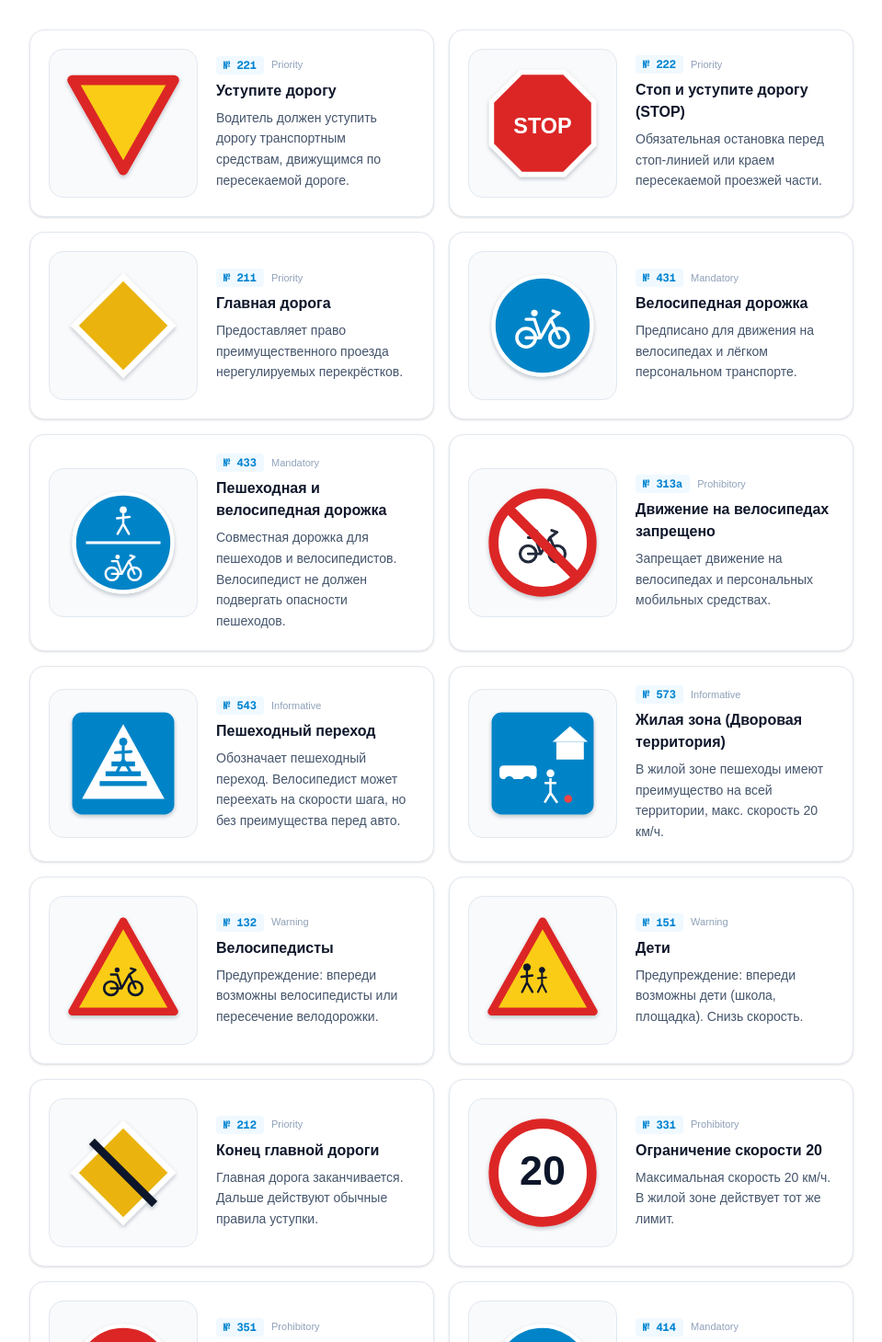
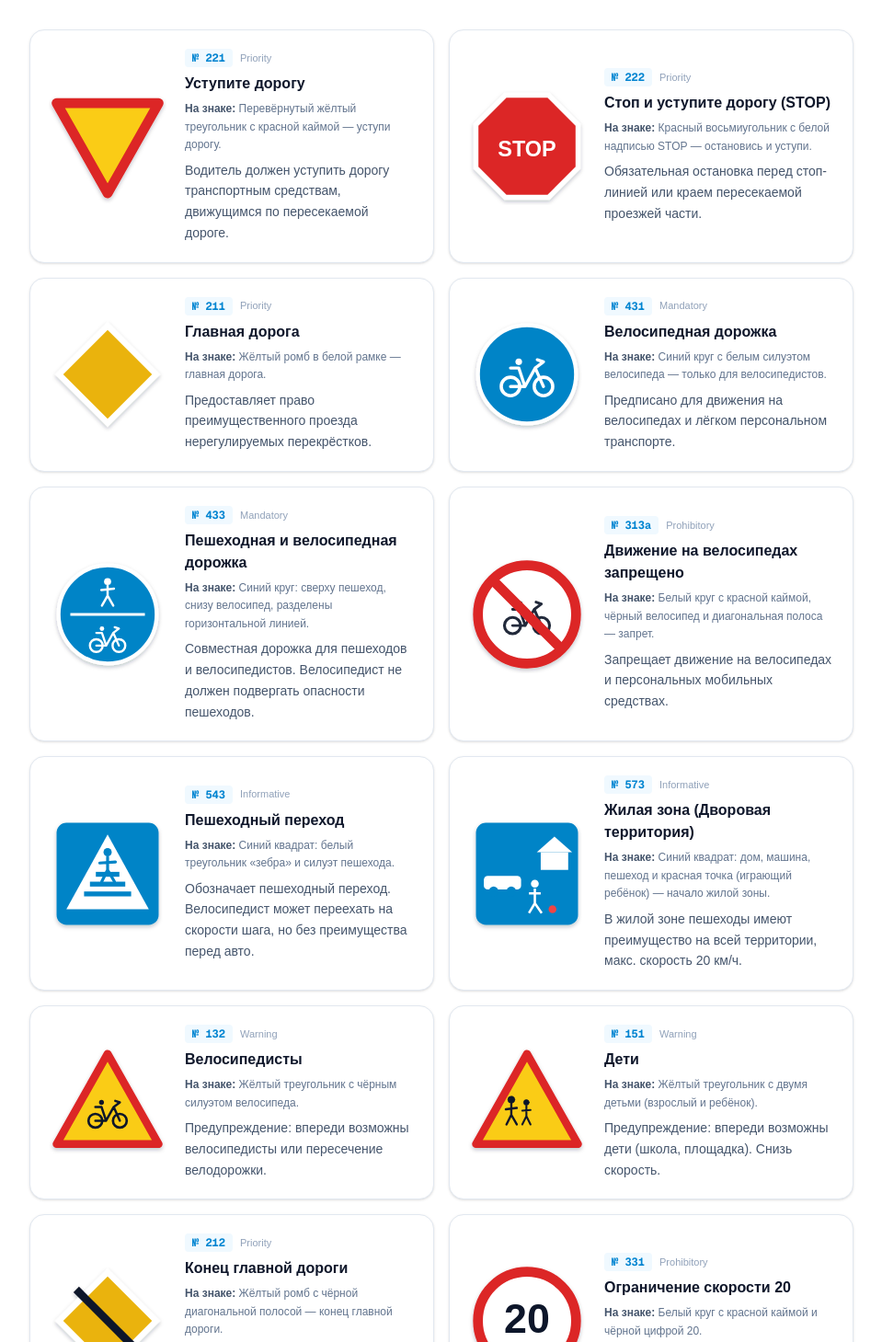
Before and after one commit to MrTolerant/jalgratta-eksam, a Next.js app: page /signs in a window 1280 px wide. Shown: the part 271-1730 px from the top of the page at 92% size, without its empty margins (160-1119 px from the left). Built offline with nearby package versions, Linux system fonts and the light colour scheme.

Commit message:
feat: sign pictogram legend labels (#6)
* feat: add pictogram legend labels next to sign illustrations

* feat: add pictogram legend labels next to sign illustrations

* feat: add pictogram legend labels next to sign illustrations

* feat: add pictogram legend labels next to sign illustrations

```diff
--- a/src/app/signs/page.tsx
+++ b/src/app/signs/page.tsx
@@ -98,6 +98,7 @@ export default function SignsPage() {
                   signCode: sign.code,
                 }}
                 lang={lang}
+                mode="icon"
               />
             </div>
 
@@ -113,6 +114,12 @@ export default function SignsPage() {
               <h3 className="font-bold text-base text-slate-900 dark:text-white">
                 {sign.name[lang]}
               </h3>
+              <p className="text-xs text-slate-500 dark:text-slate-400 leading-relaxed">
+                <span className="font-semibold text-slate-600 dark:text-slate-300">
+                  {lang === 'ru' ? 'На знаке:' : lang === 'et' ? 'Märgil:' : 'On the sign:'}
+                </span>{' '}
+                {sign.legend[lang]}
+              </p>
               <p className="text-xs sm:text-sm text-slate-600 dark:text-slate-400 leading-relaxed">
                 {sign.description[lang]}
               </p>
--- a/src/components/VisualIllustration.tsx
+++ b/src/components/VisualIllustration.tsx
@@ -2,24 +2,60 @@ import React from 'react';
 import { VisualData, Language } from '@/types';
 import { TrafficSignSvg } from '@/components/illustrations/Signs';
 import { SceneIllustration } from '@/components/illustrations/Scenes';
+import { getTrafficSignByCode, signOnSignLabel } from '@/data/trafficSigns';
 
 interface VisualIllustrationProps {
   visual: VisualData;
   lang: Language;
+  /** quiz = sign + pictogram legend; icon = SVG only (signs catalog). */
+  mode?: 'quiz' | 'icon';
 }
 
-export const VisualIllustration: React.FC<VisualIllustrationProps> = ({ visual, lang }) => {
+export const VisualIllustration: React.FC<VisualIllustrationProps> = ({
+  visual,
+  lang,
+  mode = 'quiz',
+}) => {
   if (visual.type === 'none') return null;
 
   if (visual.type === 'sign' || visual.signCode) {
+    const code = visual.signCode || '';
+    const meta = getTrafficSignByCode(code);
+    const name = visual.signName?.[lang] || meta?.name[lang];
+    const legend = meta?.legend[lang];
+
+    if (mode === 'icon') {
+      return (
+        <div className="flex items-center justify-center">
+          <TrafficSignSvg code={code} className="w-28 h-28 sm:w-32 sm:h-32" />
+        </div>
+      );
+    }
+
     return (
-      <div className="flex flex-col items-center justify-center p-4 bg-slate-50 dark:bg-slate-900/60 rounded-2xl border border-slate-200 dark:border-slate-800">
-        <TrafficSignSvg code={visual.signCode || ''} className="w-28 h-28 sm:w-32 sm:h-32" />
-        {visual.signName && (
-          <span className="mt-2 text-xs font-medium text-slate-700 dark:text-slate-300 text-center">
-            {visual.signName[lang]}
-          </span>
-        )}
+      <div className="flex flex-col sm:flex-row items-center sm:items-start gap-4 p-4 bg-slate-50 dark:bg-slate-900/60 rounded-2xl border border-slate-200 dark:border-slate-800">
+        <div className="shrink-0">
+          <TrafficSignSvg code={code} className="w-28 h-28 sm:w-32 sm:h-32" />
+        </div>
+
+        <div className="flex-1 space-y-1.5 text-center sm:text-left min-w-0">
+          {code && (
+            <span className="inline-block font-mono text-[11px] font-bold text-sky-600 dark:text-sky-400 bg-sky-50 dark:bg-sky-950/60 px-2 py-0.5 rounded">
+              № {code}
+            </span>
+          )}
+          {name && (
+            <p className="text-sm font-semibold text-slate-900 dark:text-white leading-snug">{name}</p>
+          )}
+          {legend && (
+            <p className="text-xs sm:text-sm text-slate-600 dark:text-slate-400 leading-relaxed">
+              <span className="font-semibold text-slate-700 dark:text-slate-300">
+                {signOnSignLabel(lang)}:
+              </span>{' '}
+              {legend}
+            </p>
+          )}
+        </div>
       </div>
     );
   }
--- a/src/data/trafficSigns.ts
+++ b/src/data/trafficSigns.ts
@@ -1,4 +1,4 @@
-import { TrafficSign } from '@/types';
+import { Language, TrafficSign } from '@/types';
 
 export const trafficSigns: TrafficSign[] = [
   {
@@ -12,6 +12,11 @@ export const trafficSigns: TrafficSign[] = [
       et: 'Juht peab andma teed lõikuval teel sõitvale juhile, lisateatetahvli olemasolul peateel sõitjale.',
       ru: 'Водитель должен уступить дорогу транспортным средствам, движущимся по пересекаемой дороге.',
       en: 'The driver must give way to vehicles traveling on the intersecting roadway.',
+    },
+    legend: {
+      et: 'Tagurpidi kollane kolmnurk punase äärisega — anna teed.',
+      ru: 'Перевёрнутый жёлтый треугольник с красной каймой — уступи дорогу.',
+      en: 'Inverted yellow triangle with a red border — give way.',
     },
     category: 'priority',
     svgType: 'sign_221_give_way',
@@ -28,6 +33,11 @@ export const trafficSigns: TrafficSign[] = [
       ru: 'Обязательная остановка перед стоп-линией или краем пересекаемой проезжей части.',
       en: 'Mandatory stop before the stop line or edge of the intersection.',
     },
+    legend: {
+      et: 'Punane kaheksanurk valge STOP-kirjaga — peatu ja anna teed.',
+      ru: 'Красный восьмиугольник с белой надписью STOP — остановись и уступи.',
+      en: 'Red octagon with white STOP text — stop and give way.',
+    },
     category: 'priority',
     svgType: 'sign_222_stop',
   },
@@ -42,6 +52,11 @@ export const trafficSigns: TrafficSign[] = [
       et: 'Annab juhile eesõiguse reguleerimata ristmike ületamisel.',
       ru: 'Предоставляет право преимущественного проезда нерегулируемых перекрёстков.',
       en: 'Grants the driver priority at uncontrolled intersections.',
+    },
+    legend: {
+      et: 'Kollane romb valge äärisega — peatee.',
+      ru: 'Жёлтый ромб в белой рамке — главная дорога.',
+      en: 'Yellow diamond in a white frame — priority road.',
     },
     category: 'priority',
     svgType: 'sign_211_priority_road',
@@ -58,6 +73,11 @@ export const trafficSigns: TrafficSign[] = [
       ru: 'Предписано для движения на велосипедах и лёгком персональном транспорте.',
       en: 'Designated path for bicycles and light personal electric vehicles.',
     },
+    legend: {
+      et: 'Sinine ring valge jalgrattapiktogrammiga — ainult ratturitele.',
+      ru: 'Синий круг с белым силуэтом велосипеда — только для велосипедистов.',
+      en: 'Blue circle with a white bicycle symbol — cyclists only.',
+    },
     category: 'mandatory',
     svgType: 'sign_431_bike_path',
   },
@@ -72,6 +92,11 @@ export const trafficSigns: TrafficSign[] = [
       et: 'Ühine tee jalakäijatele ja jalgratturitele. Rattur ei tohi ohustada jalakäijat ja peab hoidma sobivat kiirust.',
       ru: 'Совместная дорожка для пешеходов и велосипедистов. Велосипедист не должен подвергать опасности пешеходов.',
       en: 'Shared path for pedestrians and cyclists. Cyclists must avoid endangering walkers.',
+    },
+    legend: {
+      et: 'Sinine ring: üleval jalakäija, all jalgratas, eraldatud horisontaaljoonega.',
+      ru: 'Синий круг: сверху пешеход, снизу велосипед, разделены горизонтальной линией.',
+      en: 'Blue circle: pedestrian on top, bicycle below, split by a horizontal line.',
     },
     category: 'mandatory',
     svgType: 'sign_433_shared_path',
@@ -88,6 +113,11 @@ export const trafficSigns: TrafficSign[] = [
       ru: 'Запрещает движение на велосипедах и персональных мобильных средствах.',
       en: 'Prohibits cycling and light personal mobility devices.',
     },
+    legend: {
+      et: 'Valge ring punase äärisega, must jalgratas ja diagonaalne kriips — keeld.',
+      ru: 'Белый круг с красной каймой, чёрный велосипед и диагональная полоса — запрет.',
+      en: 'White circle with a red border, black bicycle and a diagonal slash — prohibited.',
+    },
     category: 'prohibitory',
     svgType: 'sign_313a_no_bike',
   },
@@ -102,6 +132,11 @@ export const trafficSigns: TrafficSign[] = [
       et: 'Tähistab ülekäigurada. Jalgrattaga võib ületada, kuid reguleerimata rajal puudub eesõigus autode ees.',
       ru: 'Обозначает пешеходный переход. Велосипедист может переехать на скорости шага, но без преимущества перед авто.',
       en: 'Designates a crosswalk. Cyclists may ride across at walking pace without right-of-way over cars.',
+    },
+    legend: {
+      et: 'Sinine ruut: valge kolmnurk «zebra» ja jalakäija.',
+      ru: 'Синий квадрат: белый треугольник «зебра» и силуэт пешехода.',
+      en: 'Blue square: white zebra triangle and a pedestrian symbol.',
     },
     category: 'informative',
     svgType: 'sign_543_crosswalk',
@@ -118,6 +153,11 @@ export const trafficSigns: TrafficSign[] = [
       ru: 'В жилой зоне пешеходы имеют преимущество на всей территории, макс. скорость 20 км/ч.',
       en: 'In living zones, pedestrians have right of way anywhere and max speed is 20 km/h.',
     },
+    legend: {
+      et: 'Sinine ruut: maja, auto, jalakäija ja punane punkt (laps) — õueala algab.',
+      ru: 'Синий квадрат: дом, машина, пешеход и красная точка (играющий ребёнок) — начало жилой зоны.',
+      en: 'Blue square: house, car, pedestrian and a red dot (child) — living zone starts.',
+    },
     category: 'informative',
     svgType: 'sign_573_living_zone',
   },
@@ -132,6 +172,11 @@ export const trafficSigns: TrafficSign[] = [
       et: 'Hoiatus: ees võib olla jalgrattureid või jalgrattatee lõikumine.',
       ru: 'Предупреждение: впереди возможны велосипедисты или пересечение велодорожки.',
       en: 'Warning: cyclists ahead or a cycle path crossing.',
+    },
+    legend: {
+      et: 'Kollane kolmnurk musta jalgrattapiktogrammiga.',
+      ru: 'Жёлтый треугольник с чёрным силуэтом велосипеда.',
+      en: 'Yellow triangle with a black bicycle symbol.',
     },
     category: 'warning',
     svgType: 'sign_132_cyclists',
@@ -148,6 +193,11 @@ export const trafficSigns: TrafficSign[] = [
       ru: 'Предупреждение: впереди возможны дети (школа, площадка). Снизь скорость.',
       en: 'Warning: children ahead (school, playground). Slow down.',
     },
+    legend: {
+      et: 'Kollane kolmnurk kahe lapse piktogrammiga.',
+      ru: 'Жёлтый треугольник с двумя детьми (взрослый и ребёнок).',
+      en: 'Yellow triangle with two children (adult and child).',
+    },
     category: 'warning',
     svgType: 'sign_151_children',
   },
@@ -162,6 +212,11 @@ export const trafficSigns: TrafficSign[] = [
       et: 'Peatee lõpeb. Edasi kehtivad tavalised teeandmise reeglid.',
       ru: 'Главная дорога заканчивается. Дальше действуют обычные правила уступки.',
       en: 'Priority road ends. Normal give-way rules apply after this sign.',
+    },
+    legend: {
+      et: 'Kollane romb musta diagonaalse triibuga — peatee lõpp.',
+      ru: 'Жёлтый ромб с чёрной диагональной полосой — конец главной дороги.',
+      en: 'Yellow diamond with a black diagonal stripe — end of priority road.',
     },
     category: 'priority',
     svgType: 'sign_212_end_priority',
@@ -178,6 +233,11 @@ export const trafficSigns: TrafficSign[] = [
       ru: 'Максимальная скорость 20 км/ч. В жилой зоне действует тот же лимит.',
       en: 'Maximum speed 20 km/h. The same limit applies in living zones.',
     },
+    legend: {
+      et: 'Valge ring punase äärisega ja must number 20.',
+      ru: 'Белый круг с красной каймой и чёрной цифрой 20.',
+      en: 'White circle with a red border and black number 20.',
+    },
     category: 'prohibitory',
     svgType: 'sign_331_speed_20',
   },
@@ -192,6 +252,11 @@ export const trafficSigns: TrafficSign[] = [
       et: 'Keelab sissesõidu kõikidele sõidukitele, sh jalgratastele, kui pole erandit.',
       ru: 'Запрещает въезд всем ТС, включая велосипеды, если нет исключения.',
       en: 'Forbids entry for all vehicles, including bicycles, unless excepted.',
+    },
+    legend: {
+      et: 'Punane ring valge horisontaaljoonega — sissesõit keelatud.',
+      ru: 'Красный круг с белой горизонтальной полосой — въезд запрещён.',
+      en: 'Red circle with a white horizontal bar — no entry.',
     },
     category: 'prohibitory',
     svgType: 'sign_351_no_entry',
@@ -208,6 +273,11 @@ export const trafficSigns: TrafficSign[] = [
       ru: 'Обязательно объезжать препятствие или островок с указанной стороны.',
       en: 'Requires passing an island or obstacle on the indicated side.',
     },
+    legend: {
+      et: 'Sinine ring valge nool paremale alla — möödu paremalt.',
+      ru: 'Синий круг со стрелкой вправо-вниз — объезжай справа.',
+      en: 'Blue circle with an arrow down-right — pass on the right.',
+    },
     category: 'mandatory',
     svgType: 'sign_414_keep_right',
   },
@@ -222,6 +292,11 @@ export const trafficSigns: TrafficSign[] = [
       et: 'Kohustuslik jalgtee jalakäijatele. Rattaga tohid sõita vaid erandjuhtudel.',
       ru: 'Предписанная пешеходная дорожка. На велосипеде — только в виде исключения.',
       en: 'Mandatory footpath for pedestrians. Cycling only in exceptional cases.',
+    },
+    legend: {
+      et: 'Sinine ring valge jalakäija piktogrammiga — ainult jalakäijatele.',
+      ru: 'Синий круг с белым силуэтом пешехода — только для пешеходов.',
+      en: 'Blue circle with a white pedestrian symbol — pedestrians only.',
     },
     category: 'mandatory',
     svgType: 'sign_432_footpath',
@@ -238,6 +313,11 @@ export const trafficSigns: TrafficSign[] = [
       ru: 'Велосипедисты и пешеходы движутся каждый по своей стороне, как показывает знак.',
       en: 'Cyclists and pedestrians keep to their own side as shown on the sign.',
     },
+    legend: {
+      et: 'Sinine ring: vasakul jalakäija, paremal jalgratas, eraldatud vertikaaljoonega.',
+      ru: 'Синий круг: слева пешеход, справа велосипед, разделены вертикальной линией.',
+      en: 'Blue circle: pedestrian on the left, bicycle on the right, split vertically.',
+    },
     category: 'mandatory',
     svgType: 'sign_434_separated',
   },
@@ -252,6 +332,11 @@ export const trafficSigns: TrafficSign[] = [
       et: 'Ala on jalakäijatele. Rattaga sõit on lubatud ainult siis, kui see on eraldi lubatud, ja jalakäija tempos.',
       ru: 'Зона для пешеходов. Езда на велосипеде — только если отдельно разрешено и со скоростью шага.',
       en: 'Area for pedestrians. Cycling only if separately allowed, and at walking pace.',
+    },
+    legend: {
+      et: 'Sinine ruut: jalakäija ja maja — jalakäijate ala.',
+      ru: 'Синий квадрат: пешеход и дом — пешеходная зона.',
+      en: 'Blue square: pedestrian and house — pedestrian zone.',
     },
     category: 'informative',
     svgType: 'sign_571_ped_zone',
@@ -268,7 +353,24 @@ export const trafficSigns: TrafficSign[] = [
       ru: 'Правила жилой зоны (20 км/ч, преимущество пешехода) заканчиваются.',
       en: 'Living-zone rules (20 km/h, pedestrian priority) end here.',
     },
+    legend: {
+      et: 'Sinine ruut: maja ja auto, üle diagonaalne triip — õueala lõpp.',
+      ru: 'Синий квадрат: дом и машина, перечёркнуто диагональной полосой — конец жилой зоны.',
+      en: 'Blue square: house and car, crossed out with a diagonal stripe — end of living zone.',
+    },
     category: 'informative',
     svgType: 'sign_574_end_living',
   },
 ];
+
+const signByCode = new Map(trafficSigns.map((sign) => [sign.code, sign]));
+
+export function getTrafficSignByCode(code: string): TrafficSign | undefined {
+  return signByCode.get(code);
+}
+
+export function signOnSignLabel(lang: Language): string {
+  if (lang === 'ru') return 'На знаке';
+  if (lang === 'et') return 'Märgil';
+  return 'On the sign';
+}
--- a/src/types/index.ts
+++ b/src/types/index.ts
@@ -93,6 +93,8 @@ export interface TrafficSign {
   code: string;
   name: Record<Language, string>;
   description: Record<Language, string>;
+  /** What is drawn on the sign (pictogram legend for learners). */
+  legend: Record<Language, string>;
   category: 'warning' | 'priority' | 'prohibitory' | 'mandatory' | 'informative';
   svgType: string;
 }
```
